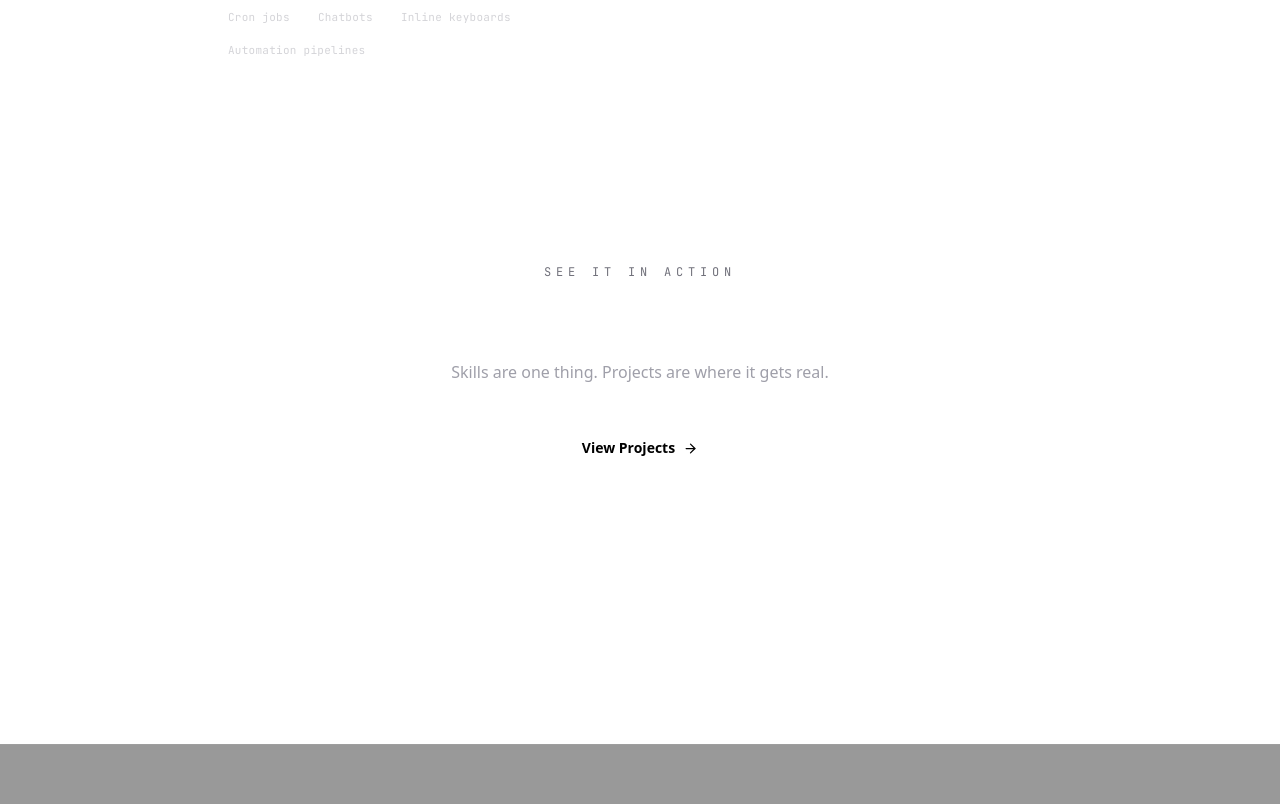
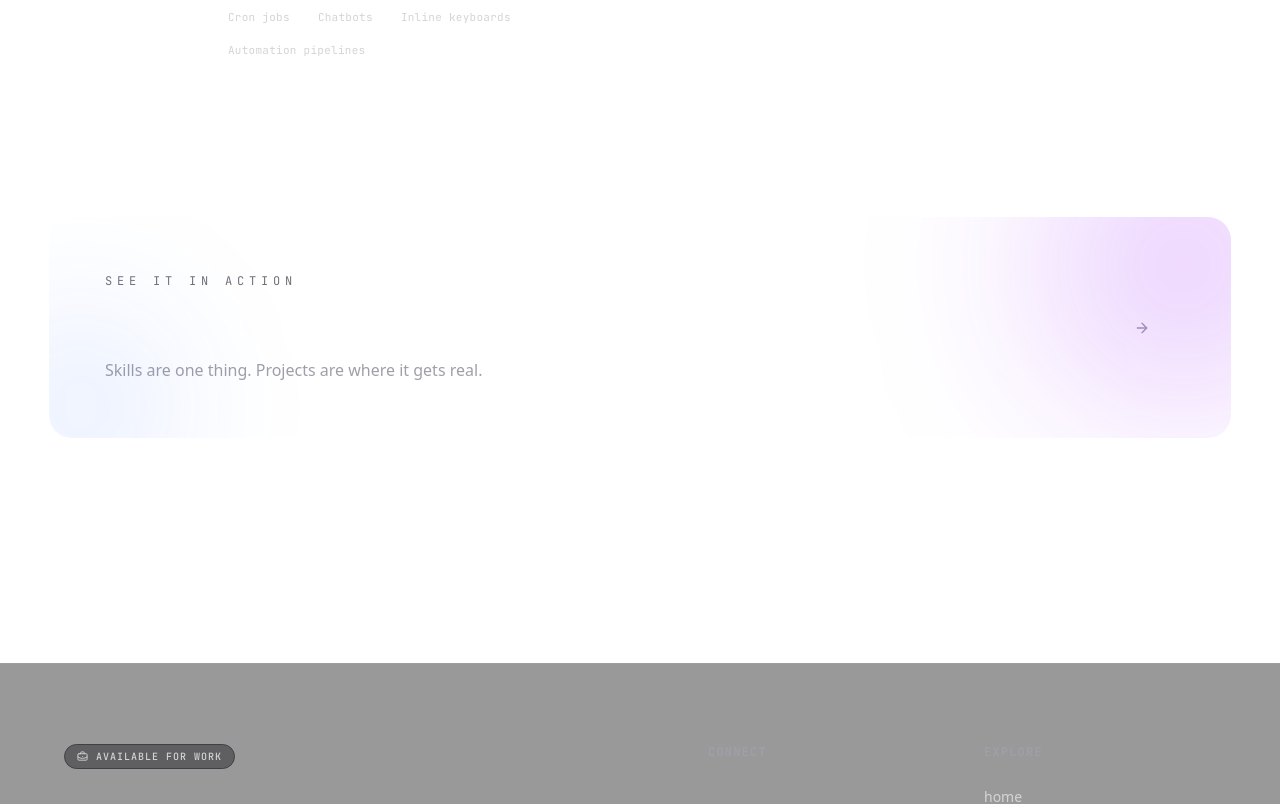
Before and after one commit to emqnuele/portfolio, a Next.js app: page /about in a window 1280 px wide. Shown: the part 2400-3204 px from the top of the page. Built offline with nearby package versions, Linux system fonts and the light colour scheme.

Commit message:
redesign projects cta card

```diff
--- a/src/components/landing/About.tsx
+++ b/src/components/landing/About.tsx
@@ -28,26 +28,36 @@ export default function About() {
 
             {/* 4. Projects CTA */}
             <motion.div
-                className="relative z-10 text-center py-12"
+                className="relative z-10"
                 initial={{ opacity: 0, y: 24 }}
                 whileInView={{ opacity: 1, y: 0 }}
                 viewport={{ once: true, margin: "-60px" }}
                 transition={{ duration: 0.7, ease: [0.22, 1, 0.36, 1] }}
             >
-                <p className="font-mono text-xs text-zinc-500 tracking-[0.4em] uppercase mb-4">see it in action</p>
-                <h2 className="text-3xl md:text-5xl font-bold text-white mb-4">
+                <div className="relative rounded-3xl border border-white/10 bg-white/[0.03] p-8 sm:p-10 md:p-14 overflow-hidden">
+                    {/* glow */}
+                    <div className="absolute -top-24 -right-24 w-72 h-72 bg-purple-600/20 blur-[90px] rounded-full pointer-events-none" />
+                    <div className="absolute -bottom-16 -left-16 w-48 h-48 bg-blue-600/10 blur-[70px] rounded-full pointer-events-none" />
+
+                    <div className="flex flex-col sm:flex-row items-start sm:items-center justify-between gap-8">
+                        <div>
+                            <p className="font-mono text-xs text-zinc-500 tracking-[0.4em] uppercase mb-3">see it in action</p>
+                            <h2 className="text-2xl sm:text-3xl md:text-4xl font-bold text-white leading-tight">
                                 Now check what I&apos;ve built.
                             </h2>
-                <p className="text-zinc-400 max-w-md mx-auto mb-10">
+                            <p className="text-zinc-400 mt-3 max-w-sm text-sm sm:text-base">
                                 Skills are one thing. Projects are where it gets real.
                             </p>
+                        </div>
                         <Link
                             href="/projects"
-                    className="inline-flex items-center gap-2 px-7 py-3.5 rounded-full bg-white text-black font-semibold text-sm hover:bg-zinc-200 transition-colors duration-200 group"
+                            className="group flex-shrink-0 flex items-center gap-3 px-6 py-4 rounded-2xl border border-white/10 bg-white/5 hover:bg-white/10 hover:border-white/20 transition-all duration-300"
                         >
-                    View Projects
-                    <ArrowRight size={15} className="group-hover:translate-x-0.5 transition-transform duration-200" />
+                            <span className="text-white font-semibold whitespace-nowrap">View Projects</span>
+                            <ArrowRight size={16} className="text-zinc-400 group-hover:translate-x-1 group-hover:text-white transition-all duration-200" />
                         </Link>
+                    </div>
+                </div>
             </motion.div>
 
         </section>
```
Lines whose indentation alone changed are shown as unchanged.
